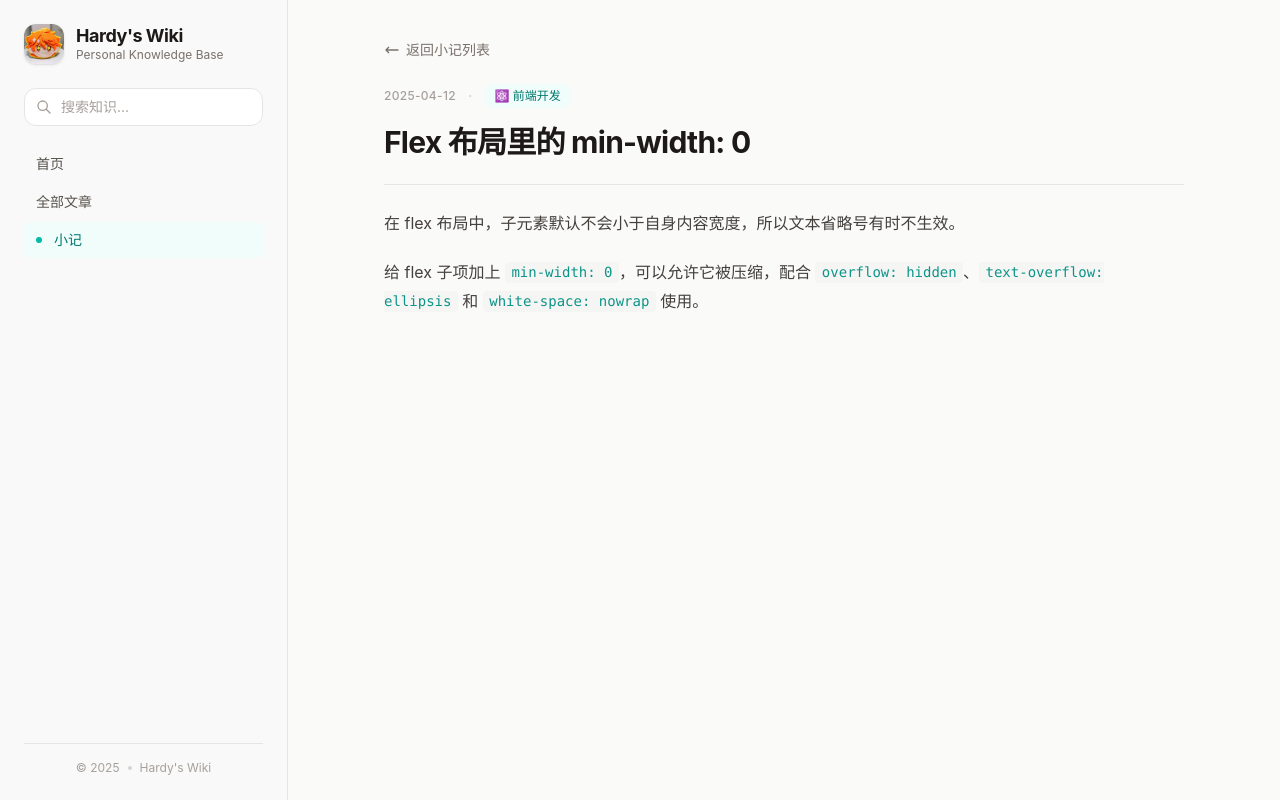
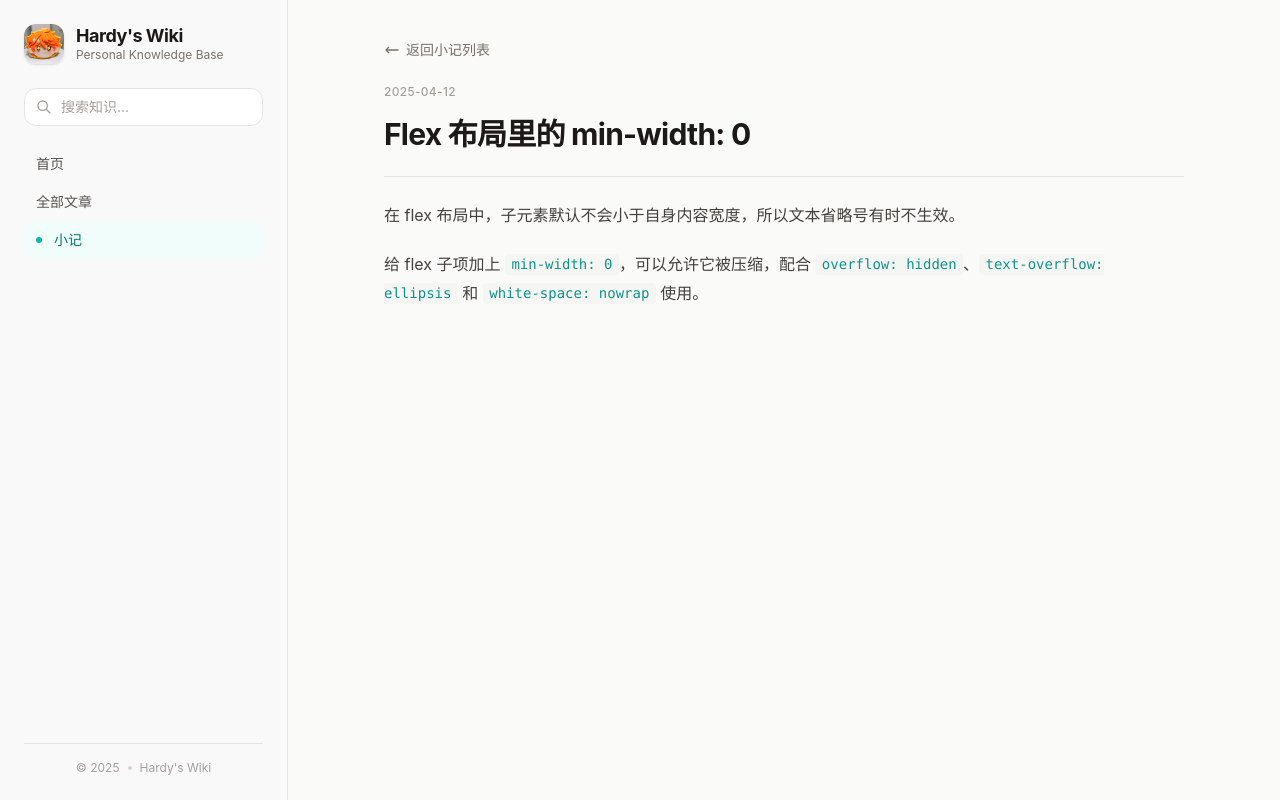
Before and after one commit to zel-forprogress/hardywiki, a Next.js app: page /notes/css-min-width-zero in a window 1280 px wide. Built offline with nearby package versions, Linux system fonts and the light colour scheme.

Commit message:
Hide note category badges

```diff
--- a/src/app/notes/[slug]/page.tsx
+++ b/src/app/notes/[slug]/page.tsx
@@ -1,7 +1,7 @@
 import { notFound } from "next/navigation";
 import Link from "next/link";
 import ReactMarkdown from "react-markdown";
-import { getAllNotes, getCategoryInfo, getNoteBySlug } from "@/lib/notes";
+import { getAllNotes, getNoteBySlug } from "@/lib/notes";
 
 interface NotePageProps {
   params: Promise<{ slug: string }>;
@@ -32,8 +32,6 @@ export default async function NotePage({ params }: NotePageProps) {
     notFound();
   }
 
-  const category = getCategoryInfo(note.category);
-
   return (
     <div>
       <Link
@@ -52,17 +50,6 @@ export default async function NotePage({ params }: NotePageProps) {
             <time className="text-xs font-medium text-stone-400 tracking-wide">
               {note.date}
             </time>
-            {category && (
-              <>
-                <span className="text-stone-300">·</span>
-                <Link
-                  href={`/categories/${category.slug}`}
-                  className="text-xs font-medium text-teal-700 bg-teal-50 px-2.5 py-1 rounded-md hover:bg-teal-100 transition-colors"
-                >
-                  {category.icon} {category.name}
-                </Link>
-              </>
-            )}
           </div>
 
           <h1 className="text-3xl font-bold text-stone-900 mb-0 tracking-tight">
--- a/src/components/NoteCard.tsx
+++ b/src/components/NoteCard.tsx
@@ -1,13 +1,11 @@
 import Link from "next/link";
-import { getCategoryInfo, type Note } from "@/lib/notes";
+import type { Note } from "@/lib/notes";
 
 interface NoteCardProps {
   note: Note;
 }
 
 export default function NoteCard({ note }: NoteCardProps) {
-  const category = getCategoryInfo(note.category);
-
   return (
     <article className="group">
       <Link href={`/notes/${note.slug}`}>
@@ -16,14 +14,6 @@ export default function NoteCard({ note }: NoteCardProps) {
             <time className="text-xs font-medium text-stone-400 tracking-wide">
               {note.date}
             </time>
-            {category && (
-              <>
-                <span className="text-stone-300">·</span>
-                <span className="text-xs font-medium text-teal-700 bg-teal-50 px-2 py-0.5 rounded-md">
-                  {category.icon} {category.name}
-                </span>
-              </>
-            )}
           </div>
 
           <h2 className="text-base font-semibold text-stone-900 group-hover:text-teal-700 transition-colors mb-2 tracking-tight">
```
